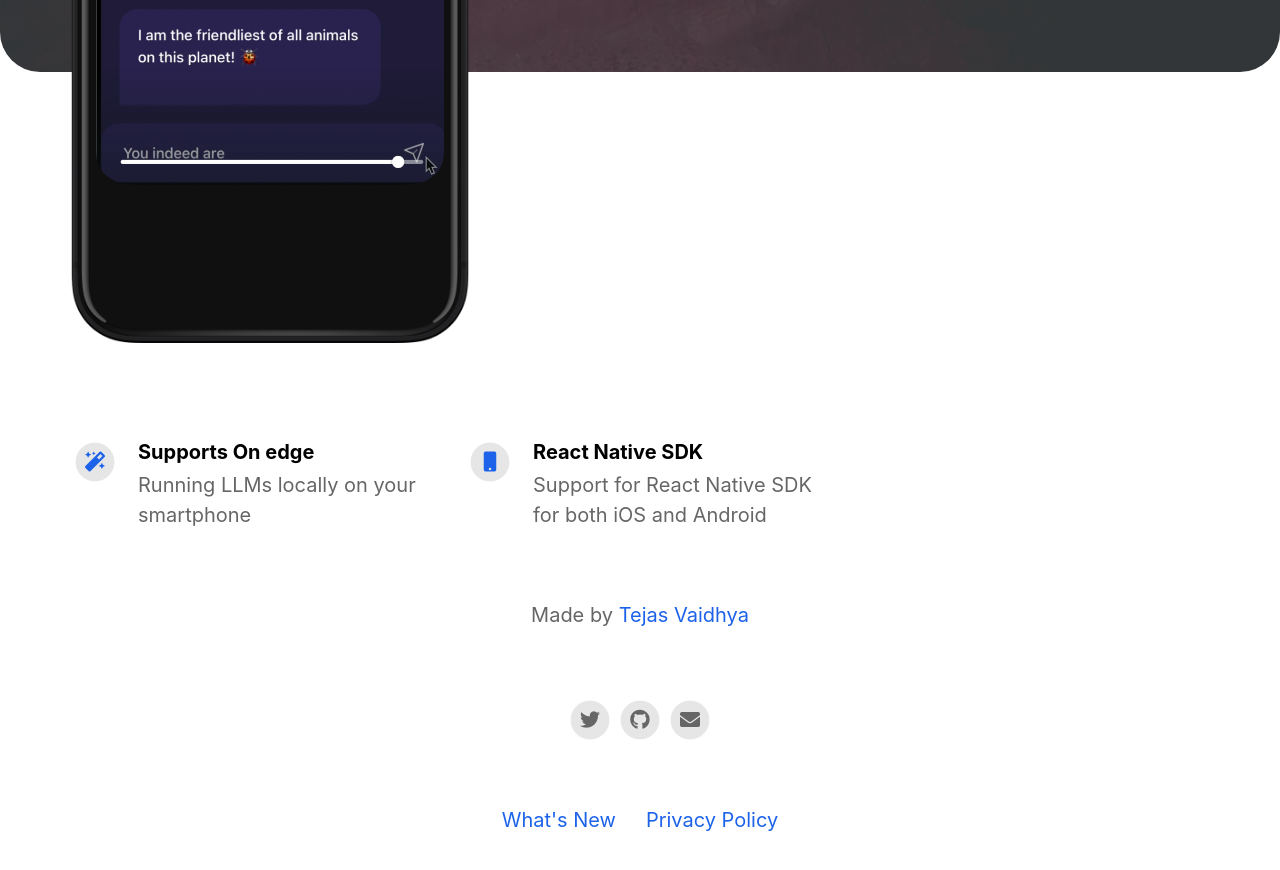
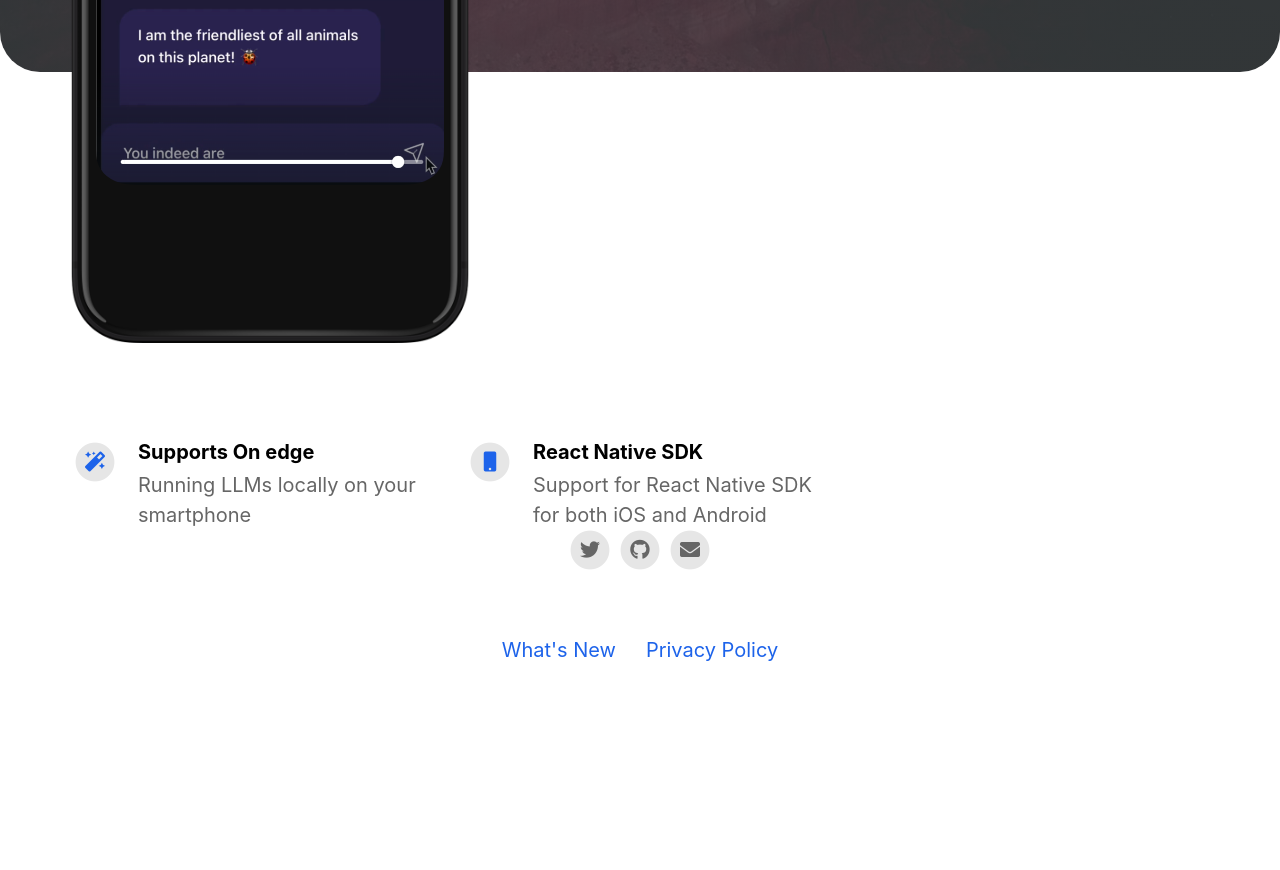
Before and after one commit to NolanoOrg/react-native-nolano-sdk, a Jekyll site: the page built from docs/index.html, in a window 1280 px wide and 900 px high, scrolled down 642 px. Shown: the top 870 px of the window. Built offline with Jekyll 4.4.1, drawn with Linux system fonts in a browser that asks for light colours; nearby versions of some CDN libraries; after the commit the page ends 1372 px from its top, so only the background shows below that.

Commit message:
updating few things on website

```diff
--- a/docs/_config.yml
+++ b/docs/_config.yml
@@ -5,7 +5,7 @@ page_title                                : Experimental React Native SDK for ru
 ios_app_id                                :                                 # Required. Enter iOS app ID to automatically populate name, price and icons (e.g. 718043190).
 ios_app_country                           : us                                        # Required outside USA. Enter 2 letter country code as in https://en.wikipedia.org/wiki/ISO_3166-1_alpha-2
 
-appstore_link                             :                                         # Automatically populates if not set and if iOS app ID is set. Otherwise enter manually.
+appstore_link                             : https://github.com/NolanoOrg/react-native-nolano-sdk                                        # Automatically populates if not set and if iOS app ID is set. Otherwise enter manually.
 playstore_link                            :                                           # Enter Google Play Store URL.
 presskit_download_link                    :                                          # Enter a link to downloadable file or (e.g. public Dropbox link to a .zip file).
                                                                                       # Or upload your press kit file to assets and set path accordingly (e.g. "assets/your_press_kit.zip").
--- a/docs/_includes/footer.html
+++ b/docs/_includes/footer.html
@@ -1,7 +1,4 @@
 <footer>
-	{% if site.your_name %}
-	<p class="footerText">Made by {% if site.your_link %}<a href="{{ site.your_link }}">{% endif %}{{ site.your_name }}{% if site.your_link %}</a>{% endif %}{% if site.your_city %} in {{ site.your_city }}{% endif %}</p>
-	{% endif %}
 	<div class="footerIcons">
 
 		{% if site.facebook_username %}
```
Also changed, not shown: docs/assets/appstore.png.
